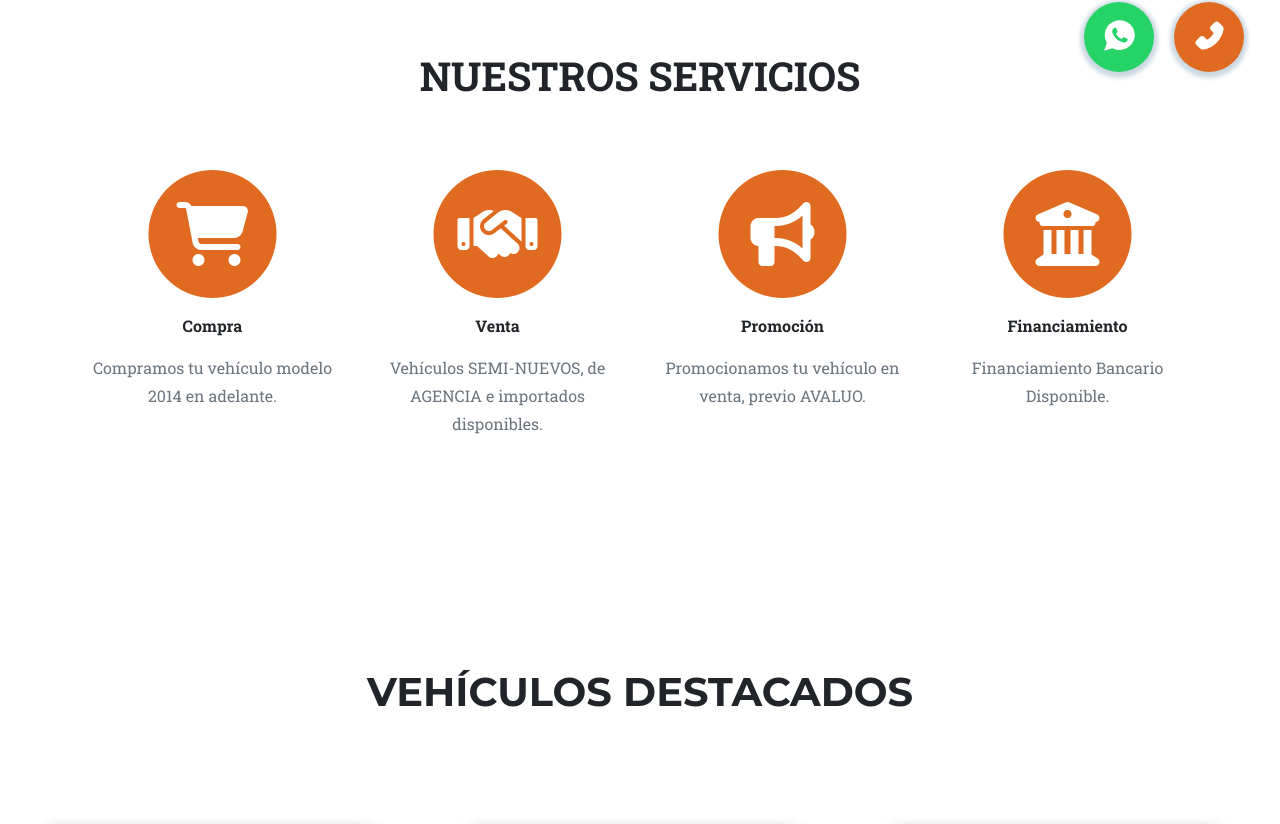
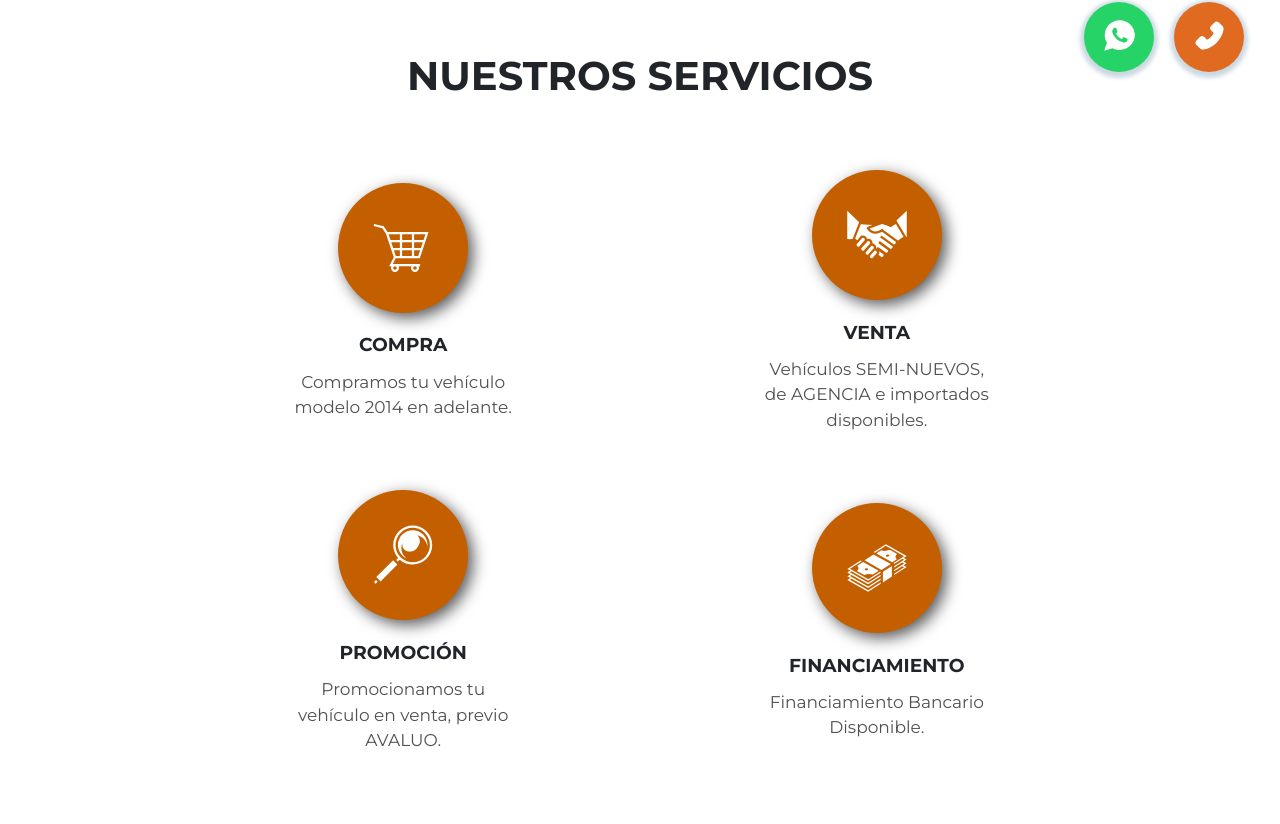
Before and after one commit to miguelgnz/autotradeprod, a React (Create React App) app: page / in a window 1280 px wide. Shown: the part 678-1502 px from the top of the page. Built offline with nearby package versions, Linux system fonts and the light colour scheme; some icons are missing; the HTML template or start-up script is replaced by a standard one.

Commit message:
Implementing new Services component

```diff
--- a/src/App.js
+++ b/src/App.js
@@ -2,13 +2,13 @@ import './App.css';
 import React, { Fragment } from 'react';
 import { Masthead } from './components/layout/Masthead';
 import Navbar from './components/Navbar/Navbar';
-import { Services } from './components/layout/Services';
+import Services from './components/Services/Services';
 import CarsGrid from './components/CarsGrid/CarsGrid';
+import BrandsBanner from './components/BrandsBanner/BrandsBanner';
 import { About } from './components/layout/About';
 import { Contact } from './components/layout/Contact';
 import { Footer } from './components/layout/Footer';
 import { StickyButtons } from './components/StickyButtons/StickyButtons';
-import BrandsBanner from './components/BrandsBanner/BrandsBanner';
 
 const App = () =>
   <Fragment>
--- a/src/components/BrandsBanner/BrandsBanner.module.css
+++ b/src/components/BrandsBanner/BrandsBanner.module.css
@@ -1,5 +1,4 @@
 .mainWrapper {
-    margin-top: 4rem;
     margin-bottom: 4rem;
   }
 
--- /dev/null
+++ b/src/components/Services/Services.js
@@ -0,0 +1,44 @@
+import React from 'react'
+import { GiShakingHands, GiMoneyStack, GiMagnifyingGlass, GiShoppingCart } from "react-icons/gi";
+
+import classes from './Services.module.css'
+
+const Services = () => {
+  return (
+    <div>
+        <h1 className={classes.servicesTitle}>NUESTROS SERVICIOS</h1>
+        <div className={classes.servicesCardsContainer}>
+            <div className={classes.servicesCard}>
+                <div className={classes.iconWrapper}>
+                    <GiShoppingCart className={classes.servicesIcon}/>
+                </div>
+                <h3 className={classes.serviceTitle}>COMPRA</h3>
+                <p className={classes.serviceText}>Compramos tu vehículo modelo 2014 en adelante. </p>
+            </div>
+            <div className={classes.servicesCard}>
+                <div className={classes.iconWrapper}>
+                    <GiShakingHands className={classes.servicesIcon}/>
+                </div>
+                 <h3 className={classes.serviceTitle}>VENTA</h3>
+                <p className={classes.serviceText}>Vehículos SEMI-NUEVOS, de AGENCIA e importados disponibles. </p>
+            </div>
+            <div className={classes.servicesCard}>
+                <div className={classes.iconWrapper}>
+                    <GiMagnifyingGlass className={classes.servicesIcon}/>
+                </div>
+                 <h3 className={classes.serviceTitle}>PROMOCIÓN</h3>
+                <p className={classes.serviceText}>Promocionamos tu vehículo en venta, previo AVALUO. </p>
+            </div>
+            <div className={classes.servicesCard}>
+                <div className={classes.iconWrapper}>
+                    <GiMoneyStack className={classes.servicesIcon}/>
+                </div>
+                 <h3 className={classes.serviceTitle}>FINANCIAMIENTO</h3>
+                <p className={classes.serviceText}>Financiamiento Bancario Disponible. </p>
+            </div>
+        </div>
+    </div>
+  )
+}
+
+export default Services
--- /dev/null
+++ b/src/components/Services/Services.module.css
@@ -0,0 +1,62 @@
+.servicesTitle {
+    display: flex;
+    justify-content: center;
+    margin-top: 3rem;
+    margin-bottom: 4rem;
+    text-align: center;
+    font-family: 'Montserrat', -apple-system, BlinkMacSystemFont, 'Segoe UI';
+    font-size: 2.5rem;
+}
+
+.servicesCardsContainer {
+    display: flex;
+    flex-wrap: wrap;
+    justify-content: center;
+    width: 100%;
+    font-family: 'Montserrat', -apple-system, BlinkMacSystemFont, 'Segoe UI';
+}
+
+.servicesCard {
+    display: flex;
+    flex-direction: column;
+    justify-content: center;
+    align-items: center;
+    margin-bottom: 40px;
+    width: 37%;
+}
+
+.iconWrapper {
+    display: flex;
+    justify-content: center;
+    align-items: center;;
+    border: transparent;
+    border-radius: 50%;
+    height: 130px;
+    width: 130px;
+    background-color: #c45f00;
+    box-shadow: 5px 5px 15px 0px rgba(0,0,0,0.65);
+}
+
+.servicesIcon {
+    font-size: 4rem;
+    color: #ffffff;
+}
+
+.serviceTitle {
+    margin-bottom: 5px;
+}
+
+.serviceText {
+    text-align: center;
+    margin-top: 5px;
+    color: #505050;
+    font-size: 17px;
+    width: 50%;
+}
+
+
+@media (max-width: 960px) {
+    .servicesCard {
+        width: 100%;
+    }
+}
```
Also changed, not shown: src/App.css.
